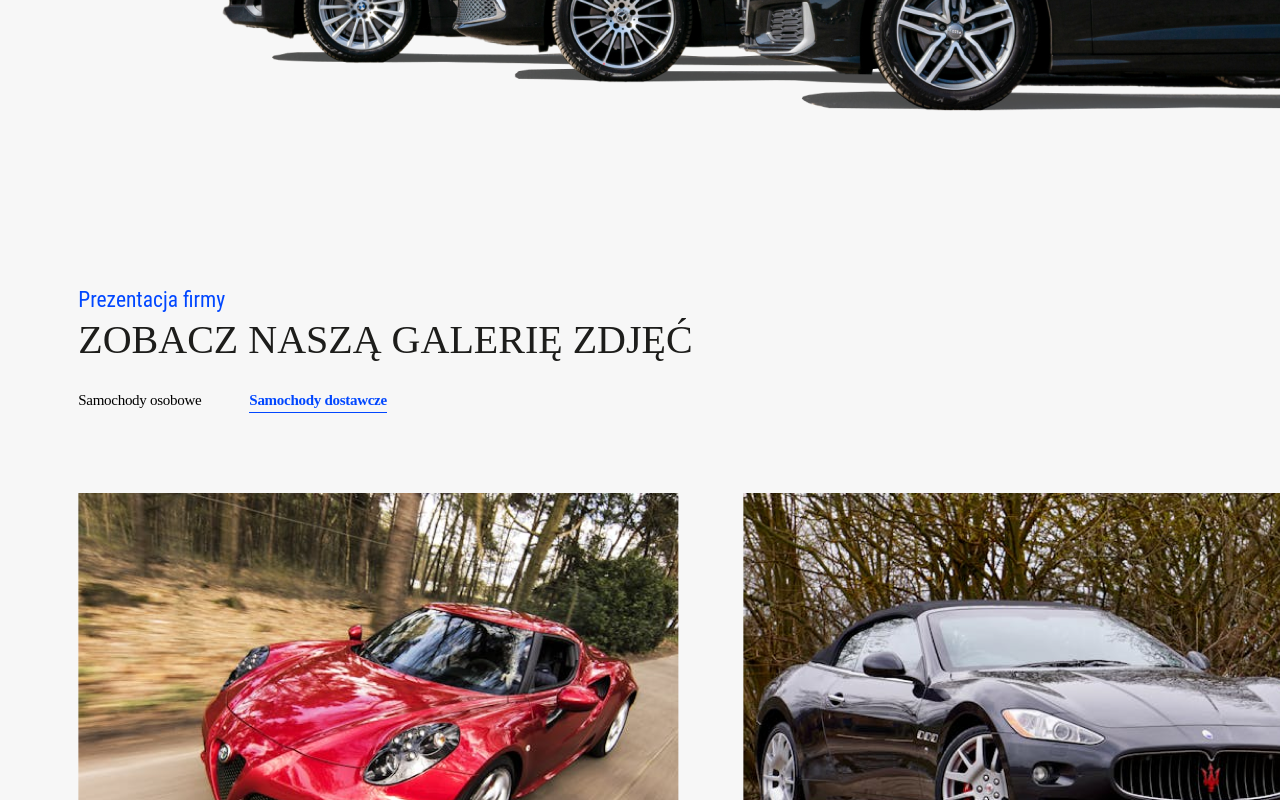
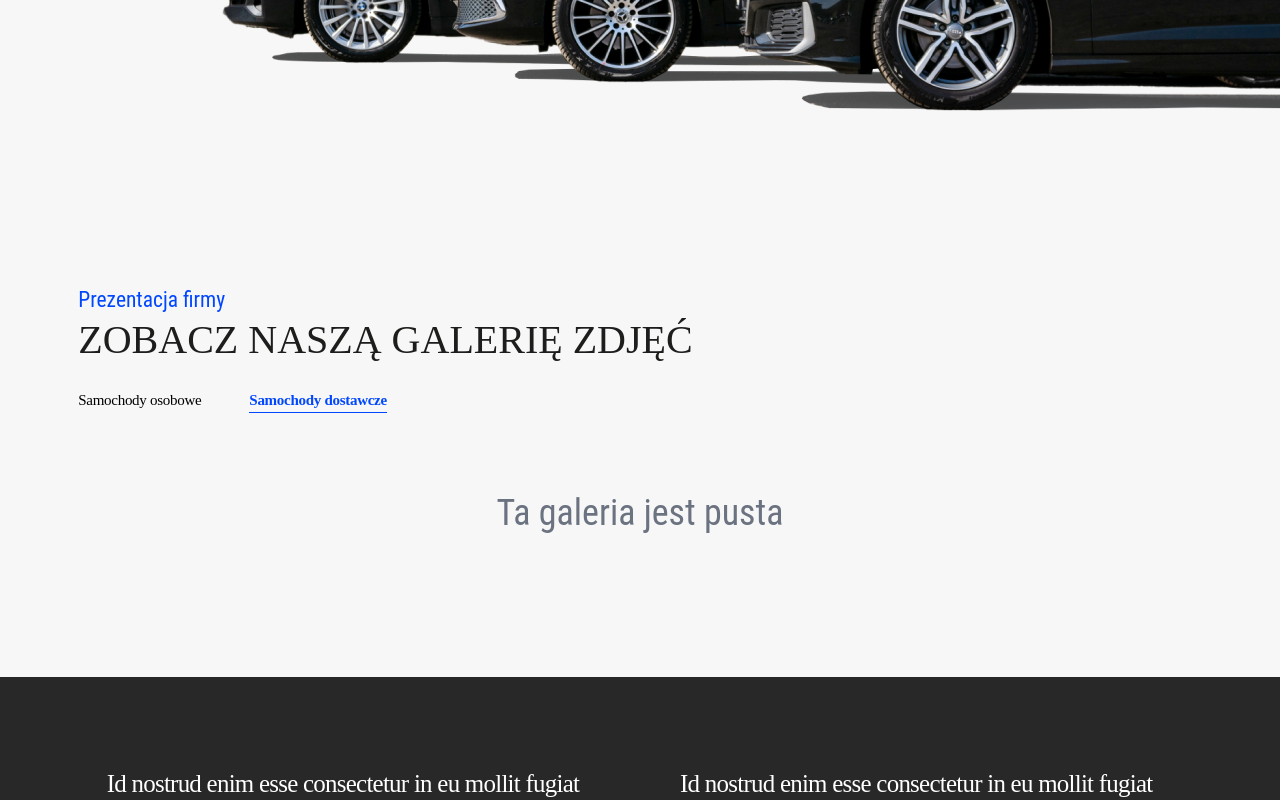
Before and after one commit to Mateusz-N/adsite-internship-recruitment-task, a React (Create React App) app: page / in a window 1280 px wide. Both pictures are taken after a click on the button "Samochody dostawcze". Shown: the part 701-1501 px from the top of the page. Built offline with nearby package versions, Linux system fonts and the light colour scheme.

Commit message:
Break down Gallery component into Headers and Carousel; add tab and image switching logic and animations.

```diff
--- /dev/null
+++ b/src/components/Carousel.tsx
@@ -0,0 +1,50 @@
+import {useEffect, useRef, useState} from "react";
+
+import NavigationDot from "@/components/NavigationDot";
+
+interface CarouselProps {
+    images: string[]
+}
+
+const Carousel: React.FC<CarouselProps> = ({images}) => {
+    const [activeImage, setActiveImage] = useState(images[0]);
+    const carouselRef = useRef<HTMLElement | null>(null);
+
+    const handleImageChange = (image: string) => {
+        setActiveImage(image);
+        if(carouselRef.current) {
+            carouselRef.current.style.transition = "left ease-in-out 0.25s";
+        }
+    }
+
+    useEffect(() => {
+        if(carouselRef.current) {
+            carouselRef.current.style.transition = "none";
+        }
+    },[images]);
+
+    return(
+        <section className = "w-full h-auto py-20 flex flex-col flex-auto gap-12 bg-primary-light overflow-hidden">
+            <section
+                className = {`w-gallery mx-auto flex gap-16 relative transition-none ease-in-out`}
+                style = {{left: `calc(-1 * ${images.length > 0 ? images.indexOf(activeImage) : 0} * (4rem + 601px))`}}
+                ref = {carouselRef}
+            >
+                {
+                    images.length > 0 ? images.map(image => (
+                        <img src = {image} alt = "" key = {image}/>
+                    )) : <p className = "w-full text-center text-4xl text-gray-500">Ta galeria jest pusta</p>
+                }
+            </section>
+            <nav className = "mx-auto py-2 flex gap-[10px]">
+                {
+                    images.length > 0 ? images.map(image => (
+                        <NavigationDot active = {activeImage === image} onClick = {() => handleImageChange(image)} key = {image}/>
+                    )) : null
+                }
+            </nav>
+        </section>
+    );
+}
+
+export default Carousel;
--- a/src/components/Gallery.tsx
+++ b/src/components/Gallery.tsx
@@ -1,24 +1,34 @@
-import img_gallery1 from "@/resources/gallery1.png";
-import img_gallery2 from "@/resources/gallery2.png";
-import img_gallery3 from "@/resources/gallery3.png";
+import {useState} from "react";
 
-import NavigationDot from "@/components/NavigationDot";
+import img_carsGallery1 from "@/resources/gallery1.png";
+import img_carsGallery2 from "@/resources/gallery2.png";
+import img_carsGallery3 from "@/resources/gallery3.png";
+
+import Carousel from "@/components/Carousel";
+import Headers from "@/components/Headers";
+
+export interface Tab {
+    name: string,
+    label: string,
+    images: string[]
+}
 
 const Gallery: React.FC<{}> = () => {
+    const tabs = [
+        {name: "cars", label: "Samochody osobowe", images: [img_carsGallery1, img_carsGallery2, img_carsGallery3]},
+        {name: "vans", label: "Samochody dostawcze", images: []},
+    ];
+
+    const [activeTab, setActiveTab] = useState<Tab>(tabs[0]);
+
+    const handleTabChange = (tab: Tab): void => {
+        setActiveTab(tab);
+    }
+
     return(
-        <section className = "w-full h-auto py-20 flex flex-col flex-auto gap-12 bg-primary-light overflow-hidden">
-            <section className = "w-gallery mx-auto flex gap-16">
-                <img src = {img_gallery1} alt = ""/>
-                <img src = {img_gallery2} alt = ""/>
-                <img src = {img_gallery3} alt = ""/>
-            </section>
-            <nav className = "mx-auto py-2 flex gap-[10px]">
-                <NavigationDot active = {true}/>
-                <NavigationDot/>
-                <NavigationDot/>
-                <NavigationDot/>
-                <NavigationDot/>
-            </nav>
+        <section>
+            <Headers tabs = {tabs} activeTab = {activeTab} onTabChange = {handleTabChange}/>
+            <Carousel images = {activeTab.images}/>
         </section>
     );
 }
--- a/src/components/Headers.tsx
+++ b/src/components/Headers.tsx
@@ -1,18 +1,14 @@
-import {useState} from "react";
+import {Tab} from "@/components/Gallery";
 
-import Tab from "@/components/Tab";
+import NavigationTab from "@/components/NavigationTab";
 
-const Headers: React.FC<{}> = () => {
-    const tabs = [
-        {name: "cars", label: "Samochody osobowe"},
-        {name: "vans", label: "Samochody dostawcze"},
-    ];
+interface HeadersProps {
+    tabs: Tab[],
+    activeTab: Tab,
+    onTabChange: (tab: Tab) => void
+}
 
-    const [activeTab, setActiveTab] = useState<string>("cars");
-
-    const handleTabChange = (tabName: string): void => {
-        setActiveTab(tabName);
-    }
+const Headers: React.FC<HeadersProps> = ({tabs, activeTab, onTabChange}) => {
 
     return(
         <section className = "w-full h-auto pt-20 bg-primary-light" id = "galleryHeaders">
@@ -25,7 +21,7 @@ const Headers: React.FC<{}> = () => {
                     <ul className = "flex gap-12 font-buttons">
                         {
                             tabs.map(tab => (
-                                <Tab active = {activeTab === tab.name} onTabChange = {() => handleTabChange(tab.name)} key = {tab.name}>{tab.label}</Tab>
+                                <NavigationTab active = {activeTab.name === tab.name} onTabChange = {() => onTabChange(tab)} key = {tab.name}>{tab.label}</NavigationTab>
                             ))
                         }
                     </ul>
--- a/src/components/NavigationDot.tsx
+++ b/src/components/NavigationDot.tsx
@@ -1,11 +1,12 @@
 export interface NavigationDotProps {
-    active?: boolean
+    active?: boolean,
+    onClick: () => void
 }
 
-const NavigationDot: React.FC<NavigationDotProps> = ({active = false}) => {
+const NavigationDot: React.FC<NavigationDotProps> = ({active = false, onClick}) => {
 
     return(
-        <svg width = "8" height = "8" viewBox = "0 0 8 8" fill = "none" xmlns = "http://www.w3.org/2000/svg">
+        <svg width = "8" height = "8" viewBox = "0 0 8 8" fill = "none" xmlns = "http://www.w3.org/2000/svg" onClick = {onClick} className = "cursor-pointer">
             <path
                 fillRule = "evenodd"
                 clipRule = "evenodd"
--- a/src/components/Tab.tsx
+++ b/src/components/NavigationTab.tsx
@@ -1,10 +1,10 @@
-export interface TabProps {
+export interface NavigationTabProps {
     active: boolean,
     children: React.ReactNode,
     onTabChange: () => void
 }
 
-const Tab: React.FC<TabProps> = ({active, children, onTabChange}) => {
+const NavigationTab: React.FC<NavigationTabProps> = ({active, children, onTabChange}) => {
     return(
         <li>
             <button
@@ -22,4 +22,4 @@ const Tab: React.FC<TabProps> = ({active, children, onTabChange}) => {
     );
 }
 
-export default Tab;
+export default NavigationTab;
--- a/src/pages/Home.tsx
+++ b/src/pages/Home.tsx
@@ -2,7 +2,6 @@ import {Fragment} from "react";
 
 import Navbar from "@/components/Navbar";
 import Main from "@/components/Main";
-import Headers from "@/components/Headers";
 import Gallery from "@/components/Gallery";
 import SEO from "@/components/SEO";
 import Footer from "@/components/Footer";
@@ -12,7 +11,6 @@ const HomePage: React.FC<{}> = () => {
         <Fragment>
             <Navbar/>
             <Main/>
-            <Headers/>
             <Gallery/>
             <SEO/>
             <Footer/>
```
